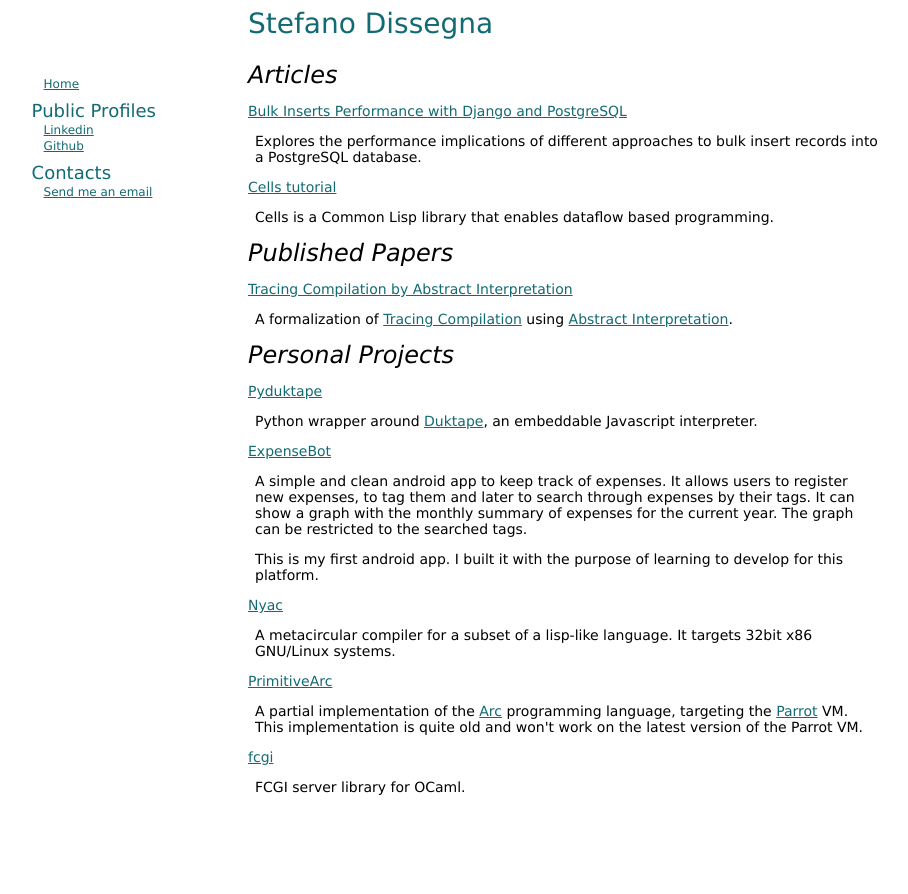
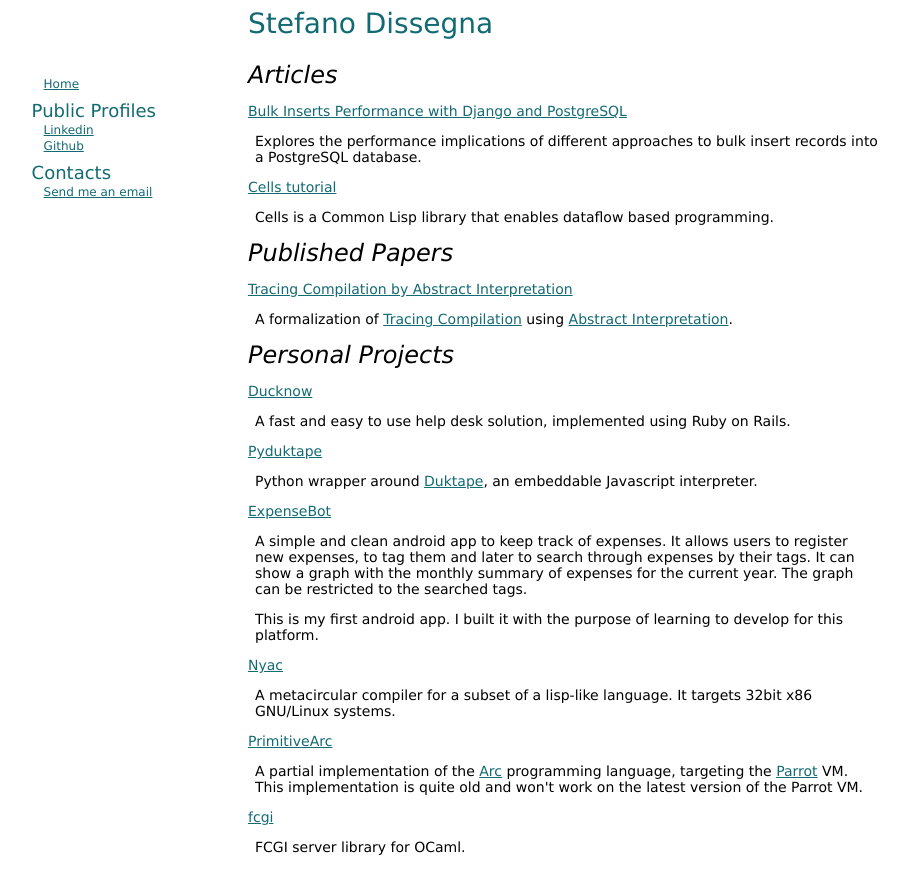
Before and after one commit to stefano/stefano.github.com, a Jekyll site: the page built from index.html, in a window 1280 px wide. Shown: the top 894 px of the page, without its empty margins (8-916 px from the left). Built offline with Jekyll 4.4.1, drawn with Linux system fonts in a browser that asks for light colours.

Commit message:
added ducknow link

```diff
--- a/index.html
+++ b/index.html
@@ -34,6 +34,13 @@
 <h2>Personal Projects</h2>
 <ul>
   <li>
+    <h3><a href="https://ducknow.com">Ducknow</a></h3>
+    <p>
+      A fast and easy to use help desk solution, implemented using
+      Ruby on Rails.
+    </p>
+  </li>
+  <li>
     <h3><a href="https://github.com/stefano/pyduktape">Pyduktape</a></h3>
     <p>
       Python wrapper around <a href="http://duktape.org/">Duktape</a>,
```
